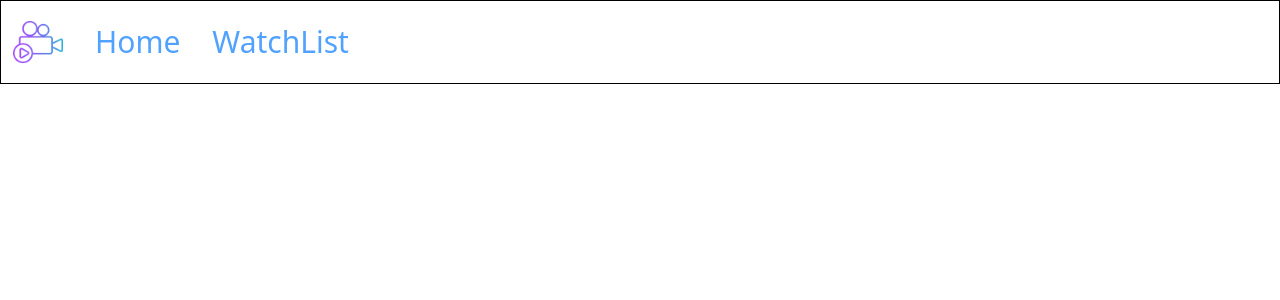
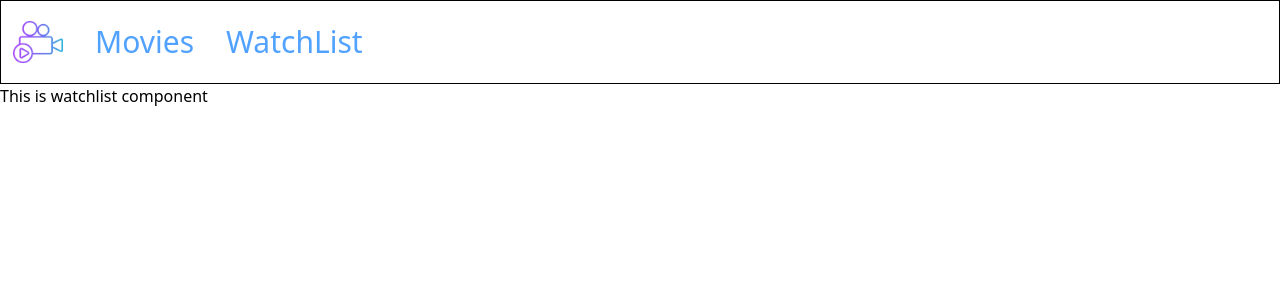
Before and after one commit to RamCharan-09/IMDB-Clone, a React (Vite) app in the folder imdb-clone/: page /watchlist in a window 1280 px wide. Shown: the top 300 px of the page. Built offline with nearby package versions, Linux system fonts and the light colour scheme.

Commit message:
router-dom

```diff
--- a/imdb-clone/package.json
+++ b/imdb-clone/package.json
@@ -11,8 +11,12 @@
   },
   "dependencies": {
     "@tailwindcss/vite": "^4.1.11",
+    "localforage": "^1.10.0",
+    "match-sorter": "^8.0.3",
     "react": "^19.1.0",
-    "react-dom": "^19.1.0"
+    "react-dom": "^19.1.0",
+    "react-router-dom": "^7.6.3",
+    "sort-by": "^1.2.0"
   },
   "devDependencies": {
     "@eslint/js": "^9.30.1",
--- a/imdb-clone/src/App.jsx
+++ b/imdb-clone/src/App.jsx
@@ -1,17 +1,31 @@
 import { useState } from 'react'
 import Navbar from './components/Navbar'
-import reactLogo from './assets/react.svg'
-import viteLogo from '/vite.svg'
+
 import './App.css'
+import Movies from './components/Movies'
+import Watchlist from './components/Watchlist'
+import {BrowserRouter, Routes, Route} from 'react-router-dom'
 
 function App() {
-  const [count, setCount] = useState(0)
+  const [count, setCount] = useState(0);
 
   return (
     <>
-      <Navbar/>
+      <BrowserRouter>
+
+        <Navbar />
+
+        <Routes>
+          <Route path = '/' element = {<Movies/>}/>
+          <Route path = '/watchlist' element = {<Watchlist/>}/>
+
+
+        </Routes>
+
+
+      </BrowserRouter>
     </>
-  )
+  );
 }
 
 export default App
--- /dev/null
+++ b/imdb-clone/src/components/Movies.jsx
@@ -0,0 +1,11 @@
+import React from 'react'
+
+function Movies() {
+  return (
+    <div>
+        <h1>This is movies component</h1>
+    </div>
+  )
+}
+
+export default Movies
--- a/imdb-clone/src/components/Navbar.jsx
+++ b/imdb-clone/src/components/Navbar.jsx
@@ -1,14 +1,16 @@
 import React from 'react'
 import Logo from '../film-production.png'
+import { Link } from 'react-router-dom'
+
 function Navbar() {
   return (
     <div className = 'flex border space-x-8 items-center pl-3 py-4'>
 
         <img className = 'w-[50px]' src = {Logo} alt = " " />
 
-        <a href = '/' className = 'text-3xl text-blue-400'> Home </a>
+        <Link to = '/' className = 'text-3xl text-blue-400'> Movies </Link>
 
-        <a href = '\watchlist' className = 'text-3xl text-blue-400'>WatchList</a>
+        <Link to = '/watchlist' className = 'text-3xl text-blue-400'> WatchList </Link>
 
     </div>
   )
--- /dev/null
+++ b/imdb-clone/src/components/WatchList.jsx
@@ -0,0 +1,11 @@
+import React from 'react'
+
+function Watchlist() {
+  return (
+    <div>
+        <h1>This is watchlist component</h1>
+    </div>
+  )
+}
+
+export default Watchlist
```
Also changed, not shown: 1 other file (tests, documents, lock files or other folders).
